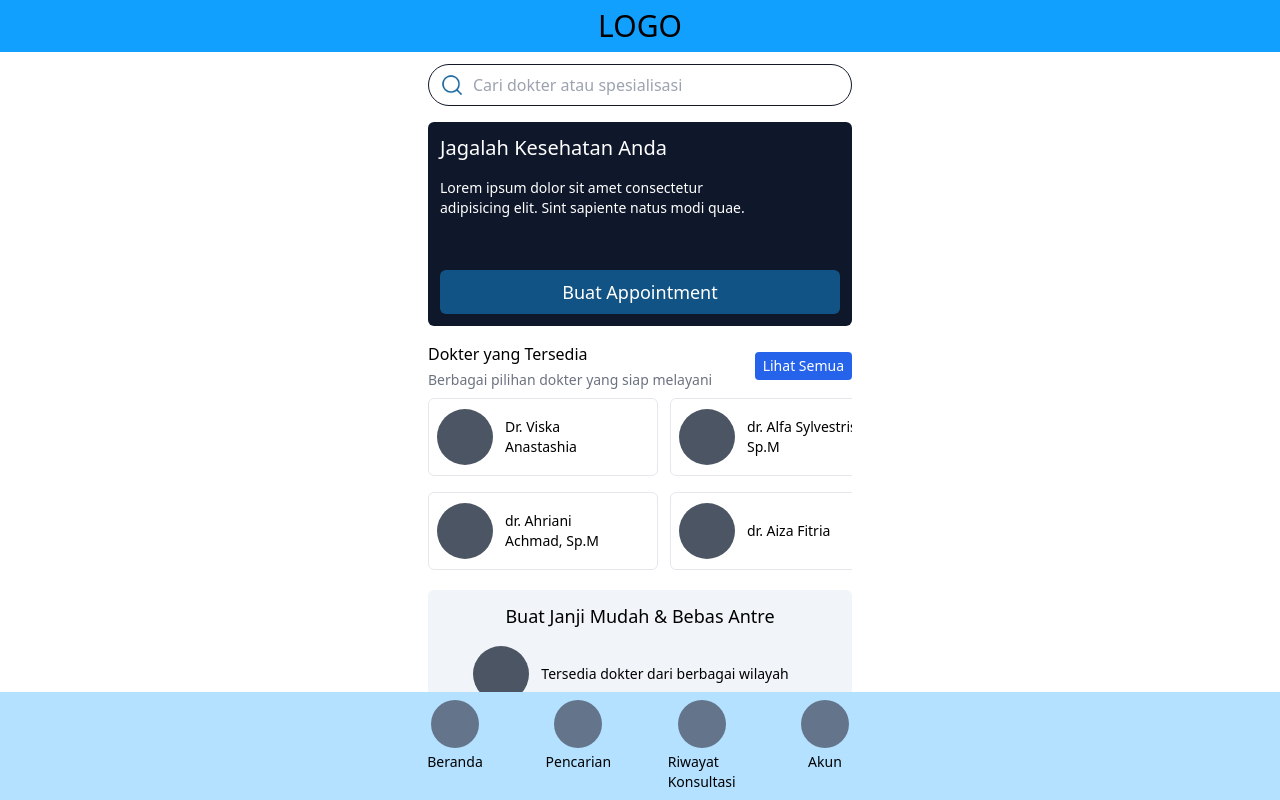
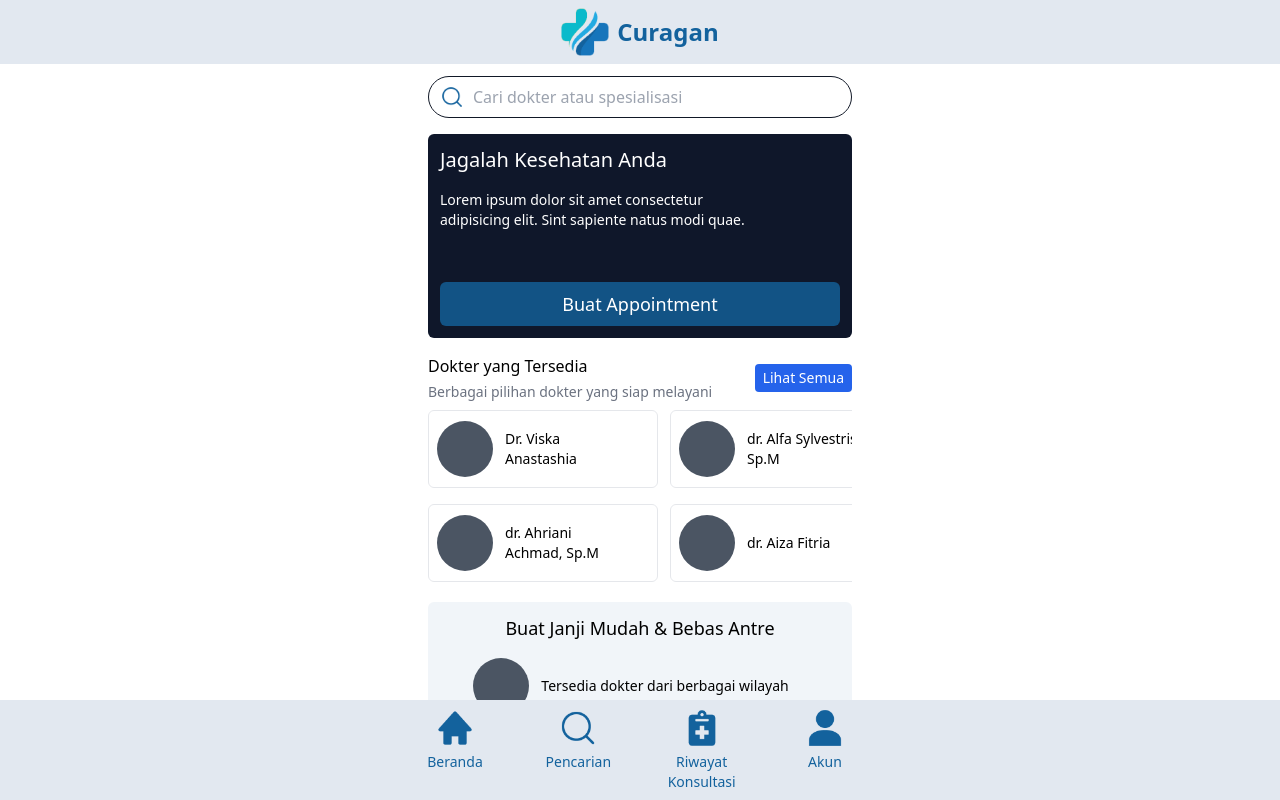
Before and after one commit to curagan/curagan-frontend, a Next.js app: page /beranda in a window 1280 px wide. Built offline with nearby package versions, Linux system fonts and the light colour scheme.

Commit message:
style: update layout styling
- update LayoutLink component
- update LayoutWrapper component

```diff
--- a/components/layout/LayoutLink.tsx
+++ b/components/layout/LayoutLink.tsx
@@ -1,17 +1,21 @@
+import Image, { StaticImageData } from 'next/image';
 import Link from 'next/link';
 
 interface ILayoutLink {
   name: string;
   href: string;
+  src: StaticImageData;
 }
 
-export const LayoutLink = ({ name, href }: ILayoutLink) => {
+export const LayoutLink = ({ name, href, src }: ILayoutLink) => {
   return (
     <Link
       href={href}
-      className="w-[78px] max-w-[78px] flex flex-col items-center justify-start gap-1 p-2"
+      className="w-[78px] max-w-[78px] flex flex-col items-center justify-start gap-1 p-2 hover:bg-slate-300 transition-all"
     >
-      <div className="w-12 h-12 rounded-full bg-slate-500"></div>
+      <div className="w-10 h-10 rounded-full">
+        <Image src={src} alt={name} className="object-contain" />
+      </div>
       <span>{name}</span>
     </Link>
   );
--- a/components/layout/LayoutWrapper.tsx
+++ b/components/layout/LayoutWrapper.tsx
@@ -1,13 +1,22 @@
-import Link from 'next/link';
-import React from 'react';
 import { LayoutLink } from './LayoutLink';
+import Image from 'next/image';
+import imgLogo from '@/public/icons/logo.png';
+import imgHome from '@/public/icons/home.png';
+import imgSearch from '@/public/icons/search.png';
+import imgAppointment from '@/public/icons/appointment-history.png';
+import imgAccount from '@/public/icons/avatar.png';
 
 export const LayoutWrapper = ({ children }: { children: React.ReactNode }) => {
   return (
     <div className="absolute w-full h-full flex flex-col items-center">
-      <header className="w-full flex items-center justify-center bg-[#11A0FE]">
-        <div className="w-full max-w-md flex items-center justify-center p-2">
-          <span className="text-3xl">LOGO</span>
+      <header className="w-full flex items-center justify-center bg-slate-200">
+        <div className="w-full max-w-md flex items-center justify-center p-2 gap-2">
+          <Image
+            src={imgLogo}
+            alt="curagan logo"
+            className="w-12 object-contain"
+          />
+          <span className="text-2xl font-bold text-[#13629D]">Curagan</span>
         </div>
       </header>
 
@@ -15,12 +24,16 @@ export const LayoutWrapper = ({ children }: { children: React.ReactNode }) => {
         {children}
       </main>
 
-      <footer className="w-full flex items-center justify-center bg-[#B3E1FF]">
-        <nav className="relative w-full max-w-md flex items-stretch justify-between text-sm overflow-x-auto">
-          <LayoutLink name="Beranda" href="/beranda" />
-          <LayoutLink name="Pencarian" href="/pencarian" />
-          <LayoutLink name="Riwayat Konsultasi" href="/riwayat" />
-          <LayoutLink name="Akun" href="/akun" />
+      <footer className="w-full flex items-center justify-center bg-slate-200">
+        <nav className="relative w-full max-w-md flex items-stretch justify-between text-sm text-center overflow-x-auto text-[#13629D]">
+          <LayoutLink name="Beranda" href="/beranda" src={imgHome} />
+          <LayoutLink name="Pencarian" href="/pencarian" src={imgSearch} />
+          <LayoutLink
+            name="Riwayat Konsultasi"
+            href="/riwayat"
+            src={imgAppointment}
+          />
+          <LayoutLink name="Akun" href="/akun" src={imgAccount} />
         </nav>
       </footer>
     </div>
```
